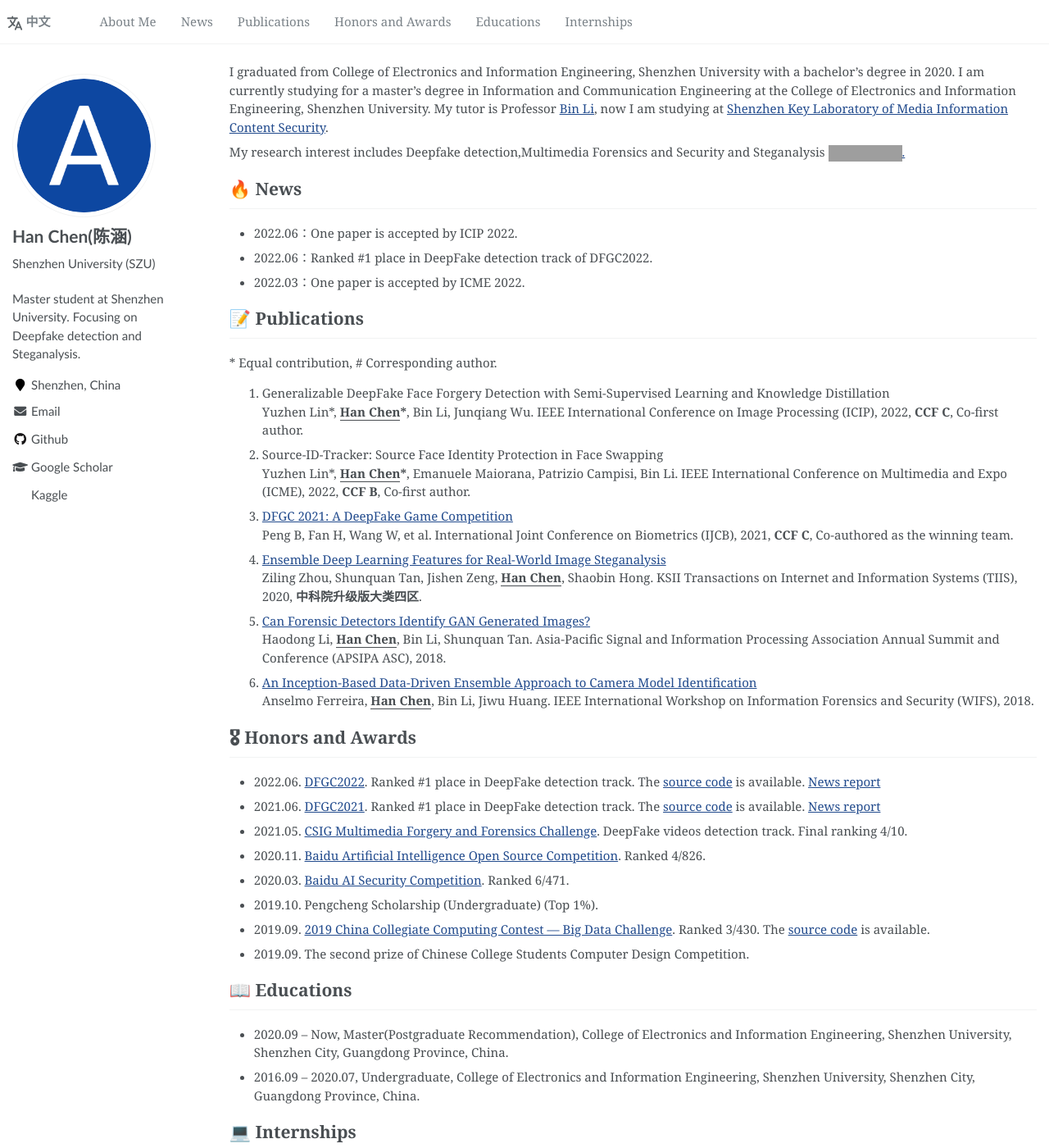
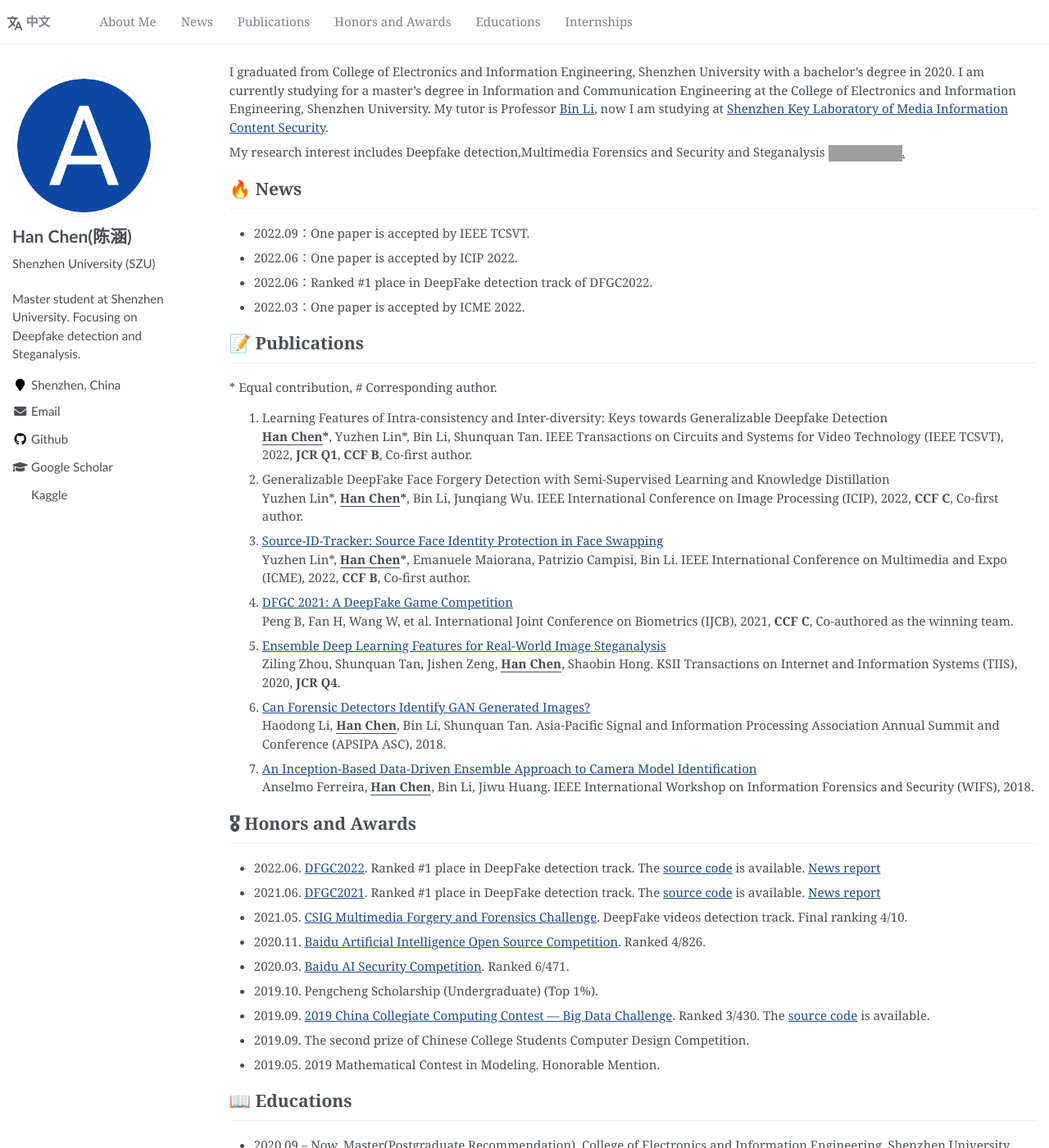
Before and after one commit to chenhanch/chenhanch.github.io, a Jekyll site: the page built from _pages/about.md, in a window 1280 px wide and 1400 px high. Shown: the whole window at 82% size. Built offline with Jekyll 4.4.1, drawn with Linux system fonts in a browser that asks for light colours; some of the changed text lies outside the part shown; grey boxes are pictures that could not be loaded.

Commit message:
update 20220912

```diff
--- a/_pages/about.md
+++ b/_pages/about.md
@@ -18,6 +18,7 @@ My research interest includes Deepfake detection,Multimedia Forensics and Securi
 
 <span class='anchor' id='-news'></span>
 
+* 2022.09：One paper is accepted by IEEE TCSVT.
 * 2022.06：One paper is accepted by ICIP 2022.
 * 2022.06：Ranked #1 place in DeepFake detection track of DFGC2022.
 * 2022.03：One paper is accepted by ICME 2022.
@@ -28,12 +29,13 @@ My research interest includes Deepfake detection,Multimedia Forensics and Securi
 
 \* Equal contribution, # Corresponding author.
 
-1. Generalizable DeepFake Face Forgery Detection with Semi-Supervised Learning and Knowledge Distillation <br/>Yuzhen Lin\*, **<u>Han Chen</u>\***, Bin Li, Junqiang Wu. IEEE International Conference on Image Processing (ICIP), 2022, **CCF C**, Co-first author.
-1. Source-ID-Tracker: Source Face Identity Protection in Face Swapping <br/>Yuzhen Lin\*, **<u>Han Chen</u>\***, Emanuele Maiorana, Patrizio Campisi, Bin Li. IEEE International Conference on Multimedia and Expo (ICME), 2022, **CCF B**, Co-first author.
-1. [DFGC 2021: A DeepFake Game Competition](https://ieeexplore.ieee.org/abstract/document/9484387) <br/>Peng B, Fan H, Wang W, et al. International Joint Conference on Biometrics (IJCB), 2021, **CCF C**, Co-authored as the winning team.
-2. [Ensemble Deep Learning Features for Real-World Image Steganalysis](https://www.koreascience.or.kr/article/JAKO202009135419236.page) <br/>Ziling Zhou, Shunquan Tan, Jishen Zeng, **<u>Han Chen</u>**, Shaobin Hong. KSII Transactions on Internet and Information Systems (TIIS), 2020, **中科院升级版大类四区**.
-3. [Can Forensic Detectors Identify GAN Generated Images?](https://ieeexplore.ieee.org/abstract/document/8659461/) <br/>Haodong Li, **<u>Han Chen</u>**, Bin Li, Shunquan Tan. Asia-Pacific Signal and Information Processing Association Annual Summit and Conference (APSIPA ASC), 2018.
-4. [An Inception-Based Data-Driven Ensemble Approach to Camera Model Identification](https://ieeexplore.ieee.org/abstract/document/8630774/) <br/>Anselmo Ferreira, **<u>Han Chen</u>**, Bin Li, Jiwu Huang. IEEE International Workshop on Information Forensics and Security (WIFS), 2018.
+1. Learning Features of Intra-consistency and Inter-diversity: Keys towards Generalizable Deepfake Detection <br/>**<u>Han Chen</u>\***, Yuzhen Lin\*, Bin Li, Shunquan Tan. IEEE Transactions on Circuits and Systems for Video Technology (IEEE TCSVT), 2022,  **JCR Q1**, **CCF B**, Co-first author.
+2. Generalizable DeepFake Face Forgery Detection with Semi-Supervised Learning and Knowledge Distillation <br/>Yuzhen Lin\*, **<u>Han Chen</u>\***, Bin Li, Junqiang Wu. IEEE International Conference on Image Processing (ICIP), 2022, **CCF C**, Co-first author.
+3. [Source-ID-Tracker: Source Face Identity Protection in Face Swapping](https://ieeexplore.ieee.org/abstract/document/9859600/) <br/>Yuzhen Lin\*, **<u>Han Chen</u>\***, Emanuele Maiorana, Patrizio Campisi, Bin Li. IEEE International Conference on Multimedia and Expo (ICME), 2022, **CCF B**, Co-first author.
+4. [DFGC 2021: A DeepFake Game Competition](https://ieeexplore.ieee.org/abstract/document/9484387) <br/>Peng B, Fan H, Wang W, et al. International Joint Conference on Biometrics (IJCB), 2021, **CCF C**, Co-authored as the winning team.
+5. [Ensemble Deep Learning Features for Real-World Image Steganalysis](https://www.koreascience.or.kr/article/JAKO202009135419236.page) <br/>Ziling Zhou, Shunquan Tan, Jishen Zeng, **<u>Han Chen</u>**, Shaobin Hong. KSII Transactions on Internet and Information Systems (TIIS), 2020, **JCR Q4**.
+6. [Can Forensic Detectors Identify GAN Generated Images?](https://ieeexplore.ieee.org/abstract/document/8659461/) <br/>Haodong Li, **<u>Han Chen</u>**, Bin Li, Shunquan Tan. Asia-Pacific Signal and Information Processing Association Annual Summit and Conference (APSIPA ASC), 2018.
+7. [An Inception-Based Data-Driven Ensemble Approach to Camera Model Identification](https://ieeexplore.ieee.org/abstract/document/8630774/) <br/>Anselmo Ferreira, **<u>Han Chen</u>**, Bin Li, Jiwu Huang. IEEE International Workshop on Information Forensics and Security (WIFS), 2018.
 
 # 🎖 Honors and Awards
 
@@ -47,6 +49,7 @@ My research interest includes Deepfake detection,Multimedia Forensics and Securi
 * 2019.10. Pengcheng Scholarship (Undergraduate) (Top 1%).
 * 2019.09. [2019 China Collegiate Computing Contest — Big Data Challenge](https://www.heywhale.com/home/competition/5cc51043f71088002c5b8840/content). Ranked 3/430. The [source code](https://github.com/ShusenTang/BDC2019) is available.
 * 2019.09. The second prize of Chinese College Students Computer Design Competition.
+* 2019.05. 2019 Mathematical Contest in Modeling. Honorable Mention.
 
 # 📖 Educations
 
@@ -60,6 +63,7 @@ My research interest includes Deepfake detection,Multimedia Forensics and Securi
 <span class='anchor' id='-internships'></span>
 
 * 2021.08 – 2021.11. Alibaba Group-Management Executive Council-Security Department-Security Technology.
+* 2021.07 – 2022.07. Wenhua Class at Shenzhen university. Teaching Assistant for Digital Image Processing
 * 2019.09 – 2019.11. The Chinese University of Hong Kong, Shenzhen, Digital Visual Entertainment Lab. Intern-algorithm engineer.
 
 <br/>
```
Also changed, not shown: Gemfile (line endings or trailing spaces), Gemfile.lock.
